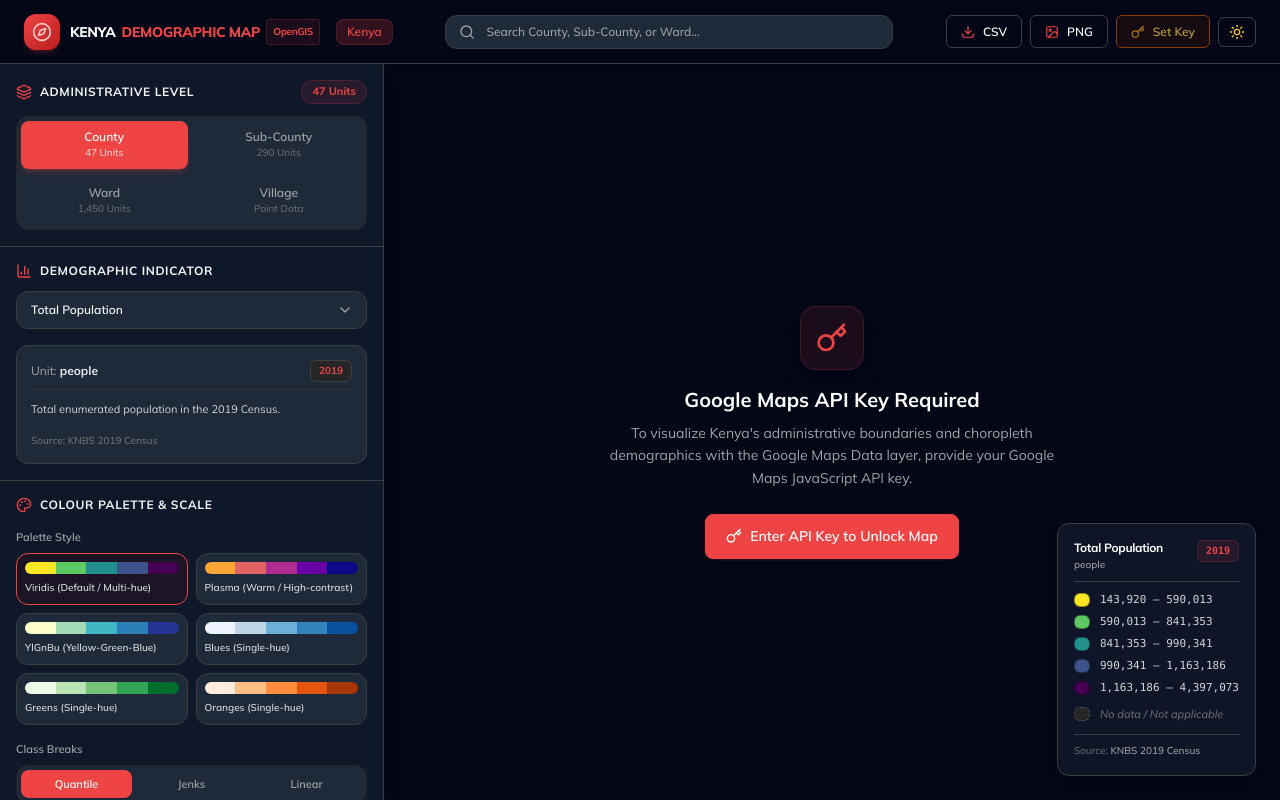
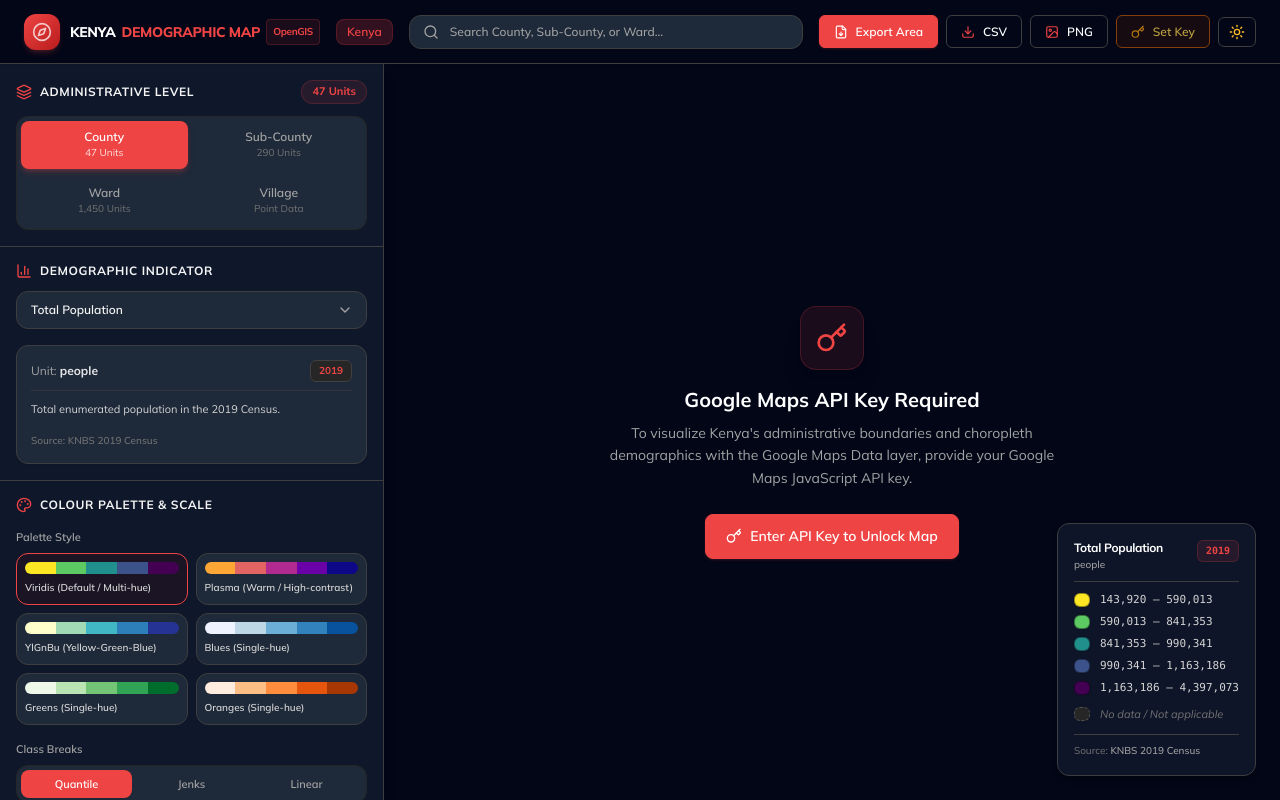
Before and after one commit to Ibrahist/KE-Demographic-Map, a Next.js app: page / in a window 1280 px wide. Built offline with nearby package versions, Linux system fonts and the light colour scheme.

Commit message:
feat(nav): add prominent Export Area action button on navbar

```diff
--- a/src/components/TopNav.tsx
+++ b/src/components/TopNav.tsx
@@ -4,6 +4,7 @@ import React, { useState, useRef, useEffect } from 'react';
 import {
   Search,
   Download,
+  FileDown,
   Image as ImageIcon,
   Key,
   ChevronRight,
@@ -20,6 +21,7 @@ interface TopNavProps {
   searchIndex: Array<{ code: string | number; name: string; level: string; countyCode?: number; parentName?: string }>;
   onExportCsv: () => void;
   onExportPng: () => void;
+  onOpenAreaExportModal: () => void;
   onOpenApiKeyModal: () => void;
   hasApiKey: boolean;
   theme: 'dark' | 'light';
@@ -33,6 +35,7 @@ export const TopNav: React.FC<TopNavProps> = ({
   searchIndex,
   onExportCsv,
   onExportPng,
+  onOpenAreaExportModal,
   onOpenApiKeyModal,
   hasApiKey,
   theme,
@@ -148,6 +151,16 @@ export const TopNav: React.FC<TopNavProps> = ({
 
       {/* OpenGIS Styled Action Controls */}
       <div className="flex items-center gap-2">
+        {/* NEW: Export Area Button (County, Sub-County, Ward, Village -> CSV, PDF, GeoJSON) */}
+        <button
+          onClick={onOpenAreaExportModal}
+          title="Export individual area data as CSV, PDF, or GeoJSON (County, Sub-County, Ward, Village)"
+          className="btn btn-sm btn-primary flex items-center gap-1.5 shadow-sm"
+        >
+          <FileDown className="w-3.5 h-3.5" />
+          <span>Export Area</span>
+        </button>
+
         <button
           onClick={onExportCsv}
           title="Download active view data as CSV"
```
